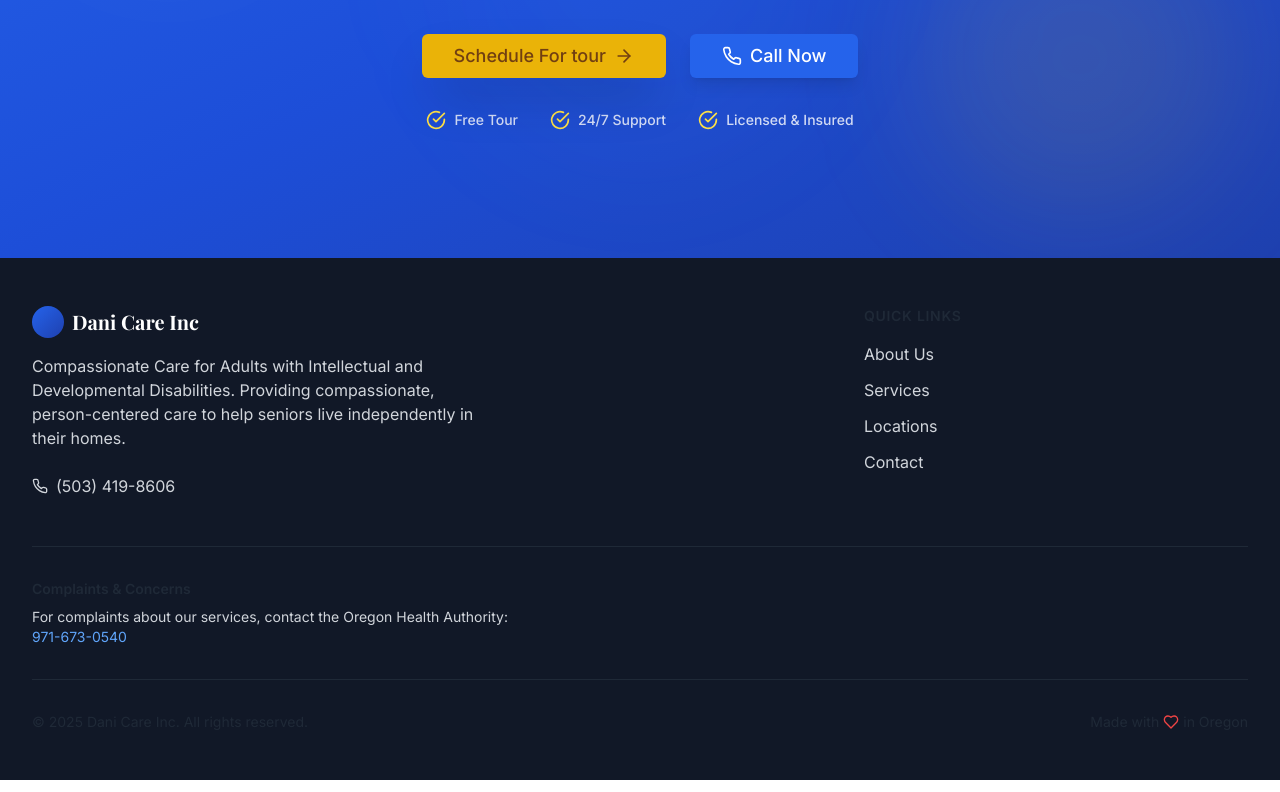
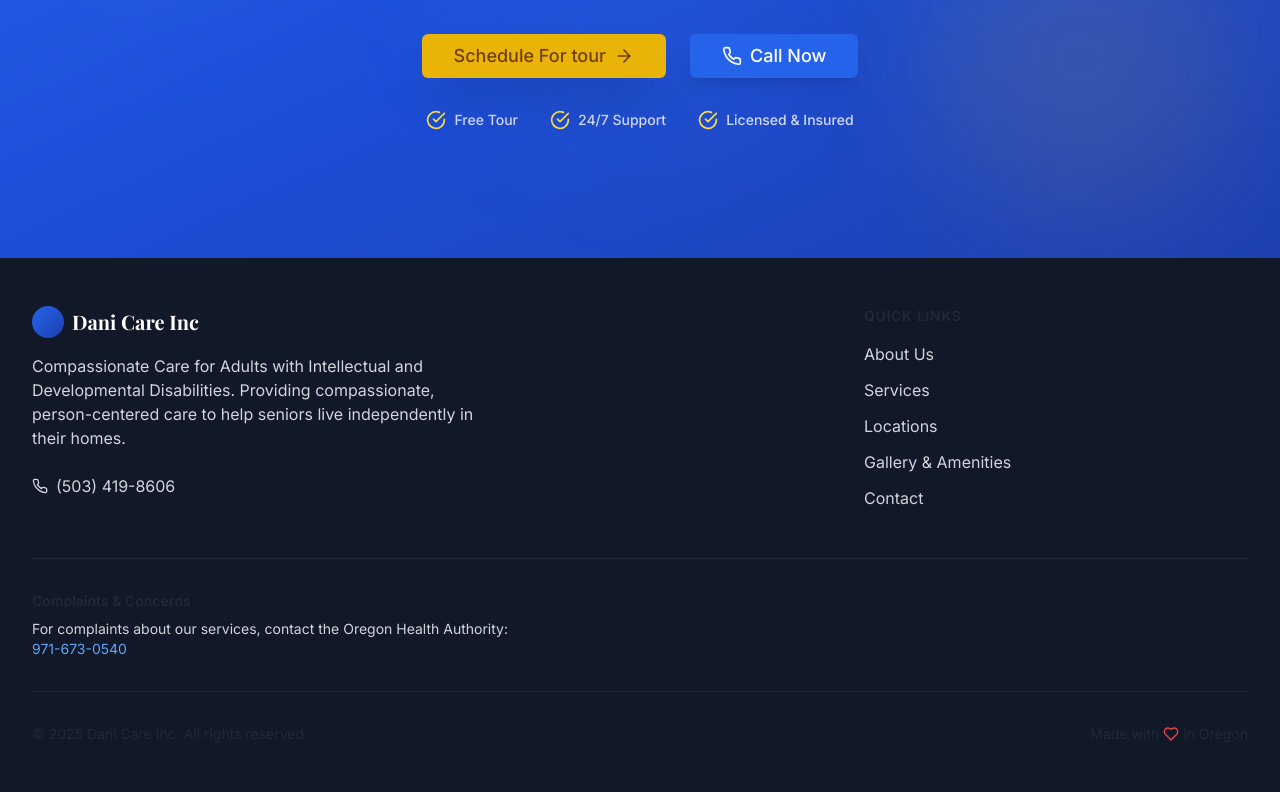
Before and after one commit to MulualemBerhanu/danicare-website, a Next.js app: page / in a window 1280 px wide. Shown: the part 4691-5483 px from the top of the page. Built offline with nearby package versions, Linux system fonts and the light colour scheme; no server answers; a web font is replaced by a local one.

Commit message:
Add Gallery & Amenities link to footer
- Add Gallery & Amenities link to Quick Links section
- Positioned between Locations and Contact links
- Maintains consistent footer navigation structure

```diff
--- a/src/components/Footer.tsx
+++ b/src/components/Footer.tsx
@@ -53,6 +53,11 @@
                 </Link>
               </li>
               <li>
+                <Link href="/gallery" className="text-gray-300 hover:text-white transition-colors">
+                  Gallery & Amenities
+                </Link>
+              </li>
+              <li>
                 <Link href="/contact" className="text-gray-300 hover:text-white transition-colors">
                   Contact
                 </Link>
```
